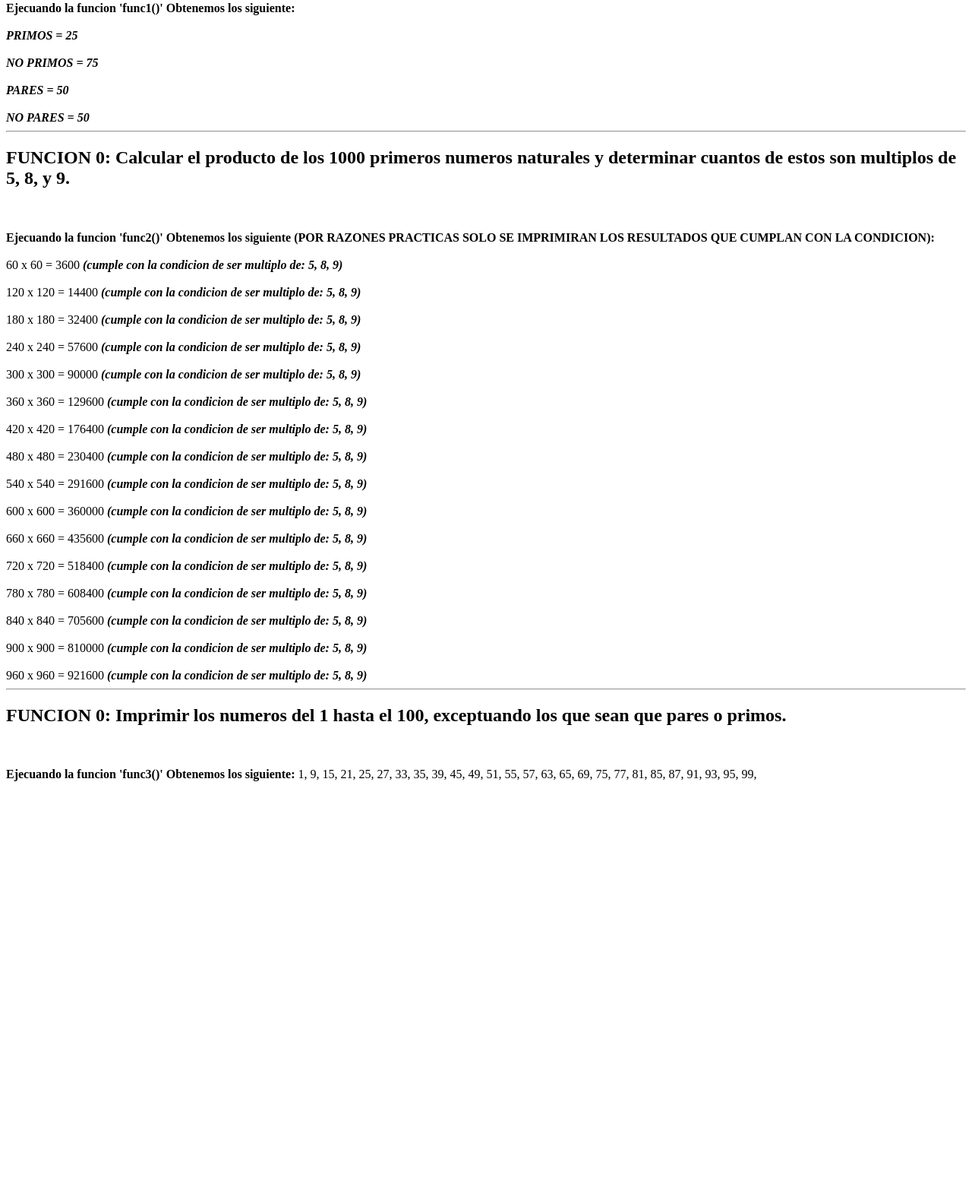
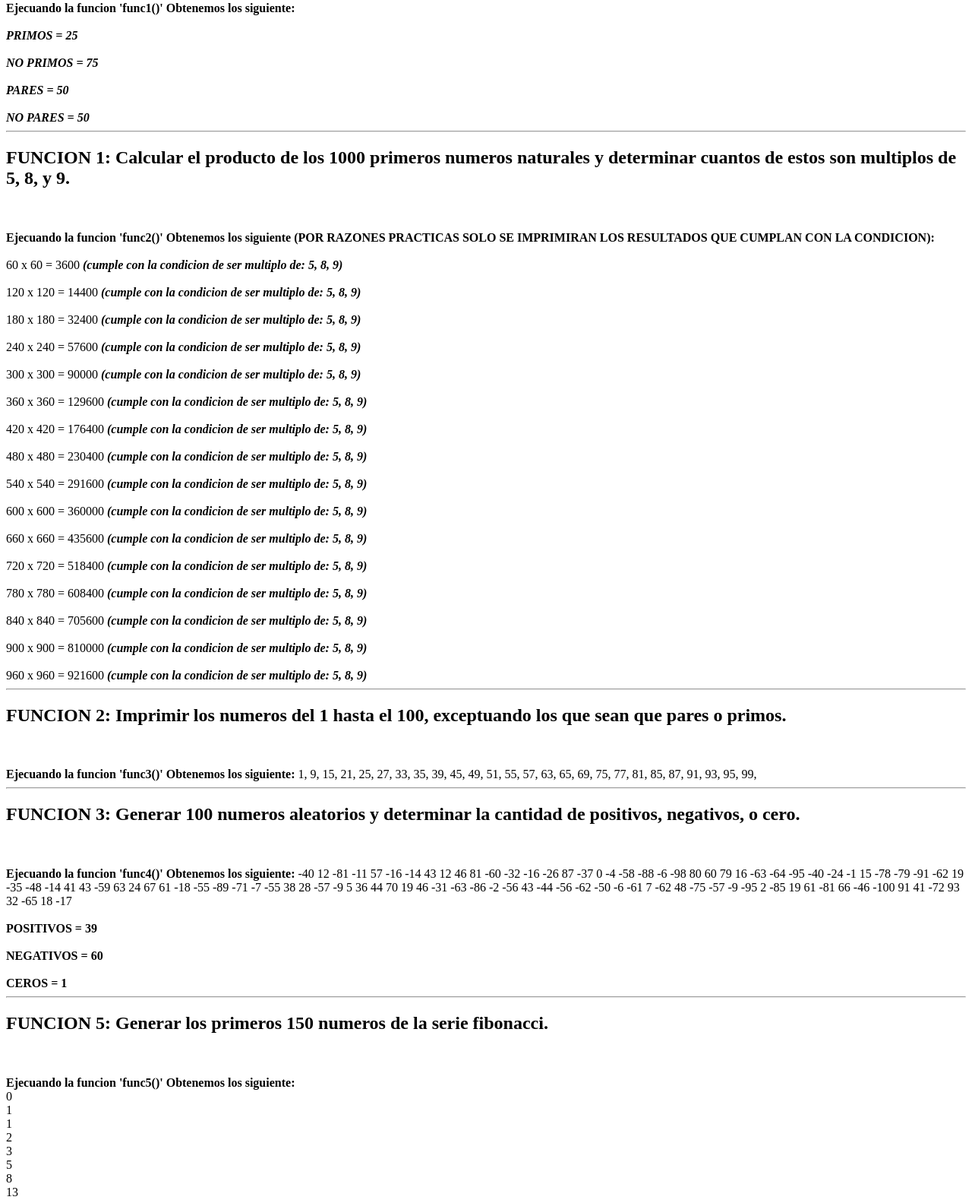
Before and after one commit to Cr0wn4ever/Programacion-2-tray-2, a PHP site: page / in a window 1280 px wide. Shown: the part 337-1916 px from the top of the page at 76% size. Before the commit the page ends 1365 px from the top, so only its background shows below. Run offline with PHP 8.4, Linux system fonts and the light colour scheme.

Commit message:
mas funciones para los ejercicios
completadas las funciones basicas para la clase del lunes.

```diff
--- a/index.php
+++ b/index.php
@@ -69,6 +69,13 @@
 require_once 'scripts\ejercicios-funciones\funcion-01.php';
 require_once 'scripts\ejercicios-funciones\funcion-02.php';
 require_once 'scripts\ejercicios-funciones\funcion-03.php';
+require_once 'scripts\ejercicios-funciones\funcion-04.php';
+require_once 'scripts\ejercicios-funciones\funcion-05.php';
+require_once 'scripts\ejercicios-funciones\funcion-06.php';
+require_once 'scripts\ejercicios-funciones\funcion-07.php';
+require_once 'scripts\ejercicios-funciones\funcion-08.php';
+require_once 'scripts\ejercicios-funciones\funcion-09.php';
+require_once 'scripts\ejercicios-funciones\funcion-10.php';
 
 
 ?>
--- a/scripts/35-ejercicios-basicos/ejercicio-04.php
+++ b/scripts/35-ejercicios-basicos/ejercicio-04.php
@@ -4,7 +4,7 @@ echo '<br><hr>' . '<b>EJERCICIO 04: Verificar si un año es bisiesto</b>' . '<br
 
 function EsBisiesto($test)
 {
-    if ($test % 4 == 0 || $test % 100 == 1 || $test % 400 == 0) {
+    if ($test % 4 == 0 && $test % 100 != 0 || $test % 400 == 0) {
         echo '<br>' . $test . ' Es un anio bisiesto';
     } else {
         echo '<br>' . $test . ' No es un anio bisiesto';
--- a/scripts/ejercicios-funciones/funcion-02.php
+++ b/scripts/ejercicios-funciones/funcion-02.php
@@ -9,7 +9,7 @@ function func2()
     }
 }
 
-echo "<hr><b><h2>FUNCION 0: Calcular el producto de los 1000 primeros numeros naturales y determinar cuantos de estos son multiplos de 5, 8, y 9.</b></h2><br>";
+echo "<hr><b><h2>FUNCION 1: Calcular el producto de los 1000 primeros numeros naturales y determinar cuantos de estos son multiplos de 5, 8, y 9.</b></h2><br>";
 
 echo "<br><b>Ejecuando la funcion 'func2()' Obtenemos los siguiente (POR RAZONES PRACTICAS SOLO SE IMPRIMIRAN LOS RESULTADOS QUE CUMPLAN CON LA CONDICION): </b><br>";
 
--- a/scripts/ejercicios-funciones/funcion-03.php
+++ b/scripts/ejercicios-funciones/funcion-03.php
@@ -26,7 +26,7 @@ function func3()
         $i++;
     }
 }
-echo "<hr><b><h2>FUNCION 0: Imprimir los numeros del 1 hasta el 100, exceptuando los que sean que pares o primos.</b></h2><br>";
+echo "<hr><b><h2>FUNCION 2: Imprimir los numeros del 1 hasta el 100, exceptuando los que sean que pares o primos.</b></h2><br>";
 
 echo "<br><b>Ejecuando la funcion 'func3()' Obtenemos los siguiente:</b> ";
 
--- /dev/null
+++ b/scripts/ejercicios-funciones/funcion-04.php
@@ -0,0 +1,44 @@
+<?php
+
+function func4()
+{
+
+    $contarPositivos = 0;
+    $contarNegativos = 0;
+    $contarCeros = 0;
+
+    $number = 0;
+
+    for ($i = 0; $i < 100; $i++) {
+
+        $number = mt_rand(-100, 100);
+
+        if ($number>0) {
+            $contarPositivos++;
+        } elseif ($number<0) {
+            $contarNegativos++;
+        } else {
+            $contarCeros++;
+        }
+
+        echo "$number \t";
+    }
+
+    echo "<br>";
+
+    $cuentas = array(
+        "POSITIVOS" => $contarPositivos,
+        "NEGATIVOS" => $contarNegativos,
+        "CEROS" => $contarCeros
+    );
+
+    return $cuentas;
+}
+
+echo "<hr><b><h2>FUNCION 3: Generar 100 numeros aleatorios y determinar la cantidad de positivos, negativos, o cero.</b></h2><br>";
+
+echo "<br><b>Ejecuando la funcion 'func4()' Obtenemos los siguiente:</b> ";
+
+foreach (func4() as $key => $value) {
+    echo "<br><b>$key = $value</b><br>";
+}
--- /dev/null
+++ b/scripts/ejercicios-funciones/funcion-05.php
@@ -0,0 +1,26 @@
+<?php
+
+function func5()
+{
+    $fibonacci = [];
+
+    for ($i = 0; $i <= 150; $i++) {
+        if ($i < 2) {
+            $fibonacci[] = $i;
+            // array_push($fibonacci, $i);
+        } else {
+            $fibonacci[] = ($fibonacci[$i - 1]) + ($fibonacci[$i - 2]);
+            // array_push($fibonacci, ($fibonacci[$i - 1] + $fibonacci[$i - 2]));
+        }
+    }
+
+    return $fibonacci;
+}
+
+echo "<hr><b><h2>FUNCION 5: Generar los primeros 150 numeros de la serie fibonacci.</b></h2><br>";
+
+echo "<br><b>Ejecuando la funcion 'func5()' Obtenemos los siguiente:</b><br>";
+
+foreach (func5() as $fibo) {
+    echo "$fibo<br>";
+}
--- /dev/null
+++ b/scripts/ejercicios-funciones/funcion-06.php
@@ -0,0 +1,23 @@
+<?php
+
+function func6()
+{
+    for ($i = 1; $i <= 300; $i++) {
+        if ($i % 2 == 0 && $i % 5 == 0) {
+            echo "<br><b>$i ==> Es multiplo de 2 y de 5</b>";
+        } elseif ($i % 2 == 0) {
+            echo "<br><b>$i ==> Es multiplo de 2</b>";
+        } elseif ($i % 5 == 0) {
+            echo "<br><b>$i ==> Es multiplo de 5</b>";
+        } else {
+            echo "<br>$i";
+        }
+    }
+}
+
+echo "<hr><b><h2>FUNCION 6: Recorrer los numeros del 1 al 300 y reemplazar los mismos con las palabras:
+'esta facil', 'hola', 'hola mundo', en caso de ser multiplo de 3, de 5, o de ambos respectivamente.</b></h2><br>";
+
+echo "<br><b>Ejecuando la funcion 'func6()' Obtenemos los siguiente:</b>";
+
+func6();
--- /dev/null
+++ b/scripts/ejercicios-funciones/funcion-07.php
@@ -0,0 +1,18 @@
+<?php
+
+function func7()
+{
+    for ($j = 0; $j < 30; $j++) {
+        $factorial = 1;
+        for ($i = $j; $i >= 1; $i--) {
+            $factorial *= $i;
+        }
+        echo "<b><i>!$j = $factorial</i></b><br>";
+    }
+}
+
+echo "<hr><b><h2>FUNCION 7: Calcular el factorial de los primeros 50 numero pares mostrando el numero y el factorial.</b></h2><br>";
+
+echo "<br><b>Ejecuando la funcion 'func7()' Obtenemos los siguiente:</b><br>";
+
+func7();
--- /dev/null
+++ b/scripts/ejercicios-funciones/funcion-08.php
@@ -0,0 +1,18 @@
+<?php
+
+function func8()
+{
+    for ($i = 1; $i <= 30; $i++) {
+        if ($i % 7 == 0){
+            echo "<br><b>En este caso se detiene el ciclo con un break, ya que econtramos que el numero siguiente ($i) es, en efecto, multiplo de 7.</b>";
+            break;
+        }
+        echo "<br>$i";
+    }
+}
+
+echo "<hr><b><h2>FUNCION 8: Imprimir los 30 primeros numeros pero deteniendo la ejecucion si encuentra un numero multiplo de 7.</b></h2><br>";
+
+echo "<br><b>Ejecuando la funcion 'func8()' Obtenemos los siguiente:</b><br>";
+
+func8();
--- /dev/null
+++ b/scripts/ejercicios-funciones/funcion-09.php
@@ -0,0 +1,14 @@
+<?php
+function func9(){
+    for($i = 1; $i<=200; $i++){
+        if($i%4==0 || $i%7==0 || $i%8==0){
+            continue;
+        }
+        echo "$i \t";
+    }
+}
+echo "<hr><b><h2>FUNCION 9: Imprimir numeros del 1 al 200 omitiendo los multiplos de 4, 7, y 8.</b></h2><br>";
+
+echo "<br><b>Ejecuando la funcion 'func9()' Obtenemos los siguiente:</b>";
+
+func9();
--- /dev/null
+++ b/scripts/ejercicios-funciones/funcion-10.php
@@ -0,0 +1,23 @@
+<?php
+function func10($test)
+{
+    if ($test % 4 == 0  && $test % 100 != 0 || $test % 400 == 0) {
+        echo "<br><b>$test es un anio bisiesto</b><br>";
+    } else {
+        echo "<br>$test NO es un anio bisiesto<br>";
+    }
+}
+echo "<hr><b><h2>FUNCION 10: Determinar si un anio es o no bisiesto.</b></h2><br>";
+
+echo "<br><b>Ejecuando la funcion 'func10()' Obtenemos los siguiente:</b><br>";
+
+func10(2024);
+func10(2100);
+func10(2000);
+func10(2023);
+func10(2002);
+func10(2025);
+func10(2010);
+func10(1988);
+func10(1992);
+func10(1996);
```
